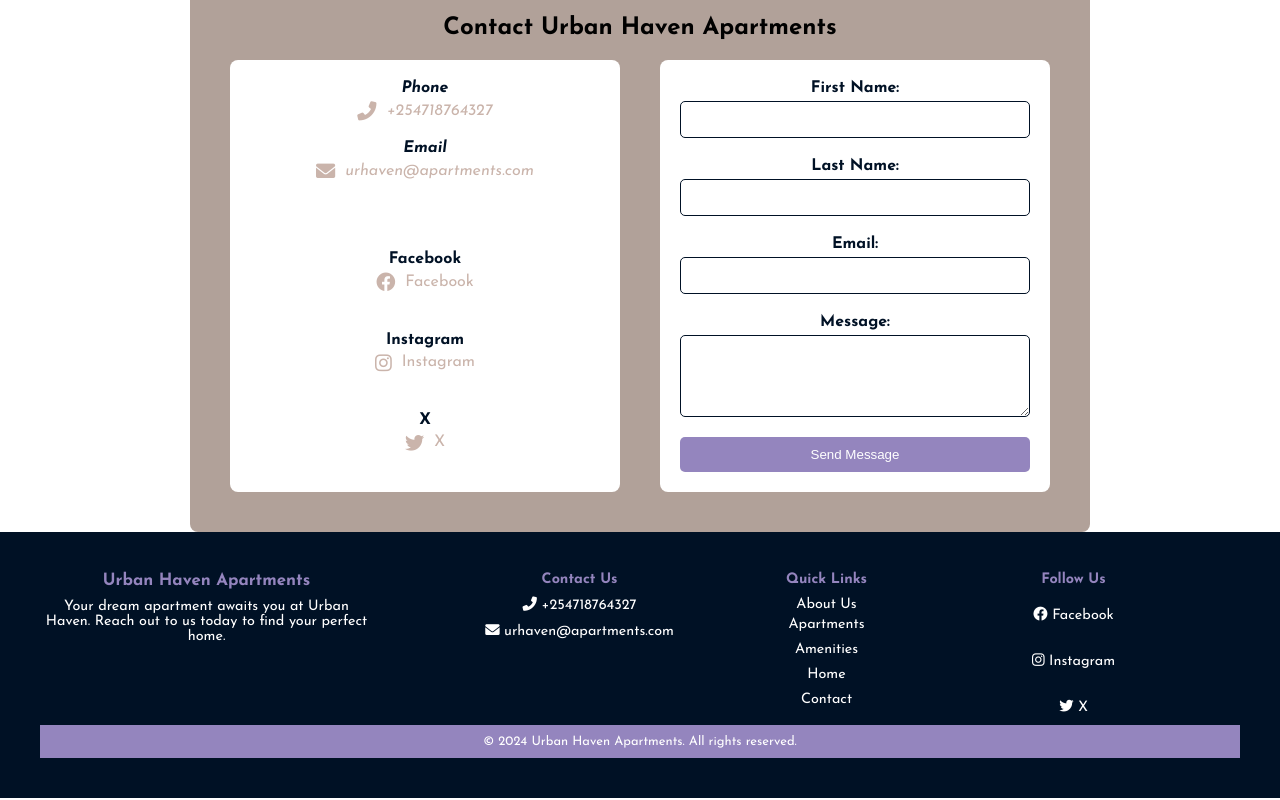
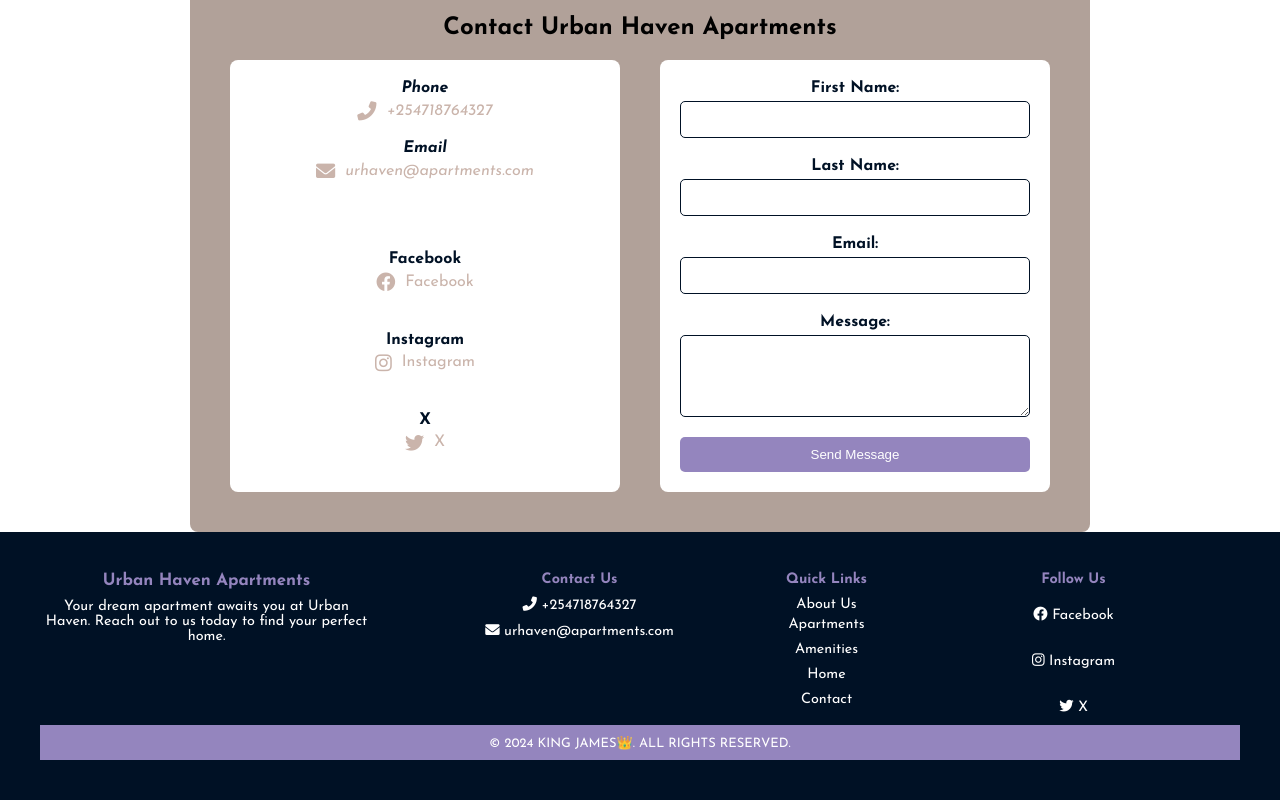
Before and after one commit to kingjames500/Urban-Haven-Apartment-Landing-Page, a website built with Vite: page index.html in a window 1280 px wide. Shown: the part 3166-3966 px from the top of the page. Built offline with nearby package versions, Linux system fonts and the light colour scheme; files whose address does not match are found by name.

Commit message:
adding my rights on the footer

```diff
--- a/index.html
+++ b/index.html
@@ -323,7 +323,7 @@
     </div>
 
     <div class="footer-bottom">
-      <p>&copy; 2024 Urban Haven Apartments. All rights reserved.</p>
+      <p>&copy; 2024 King james👑. All rights reserved.</p>
     </div>
   </footer>
 
--- a/style.css
+++ b/style.css
@@ -1,5 +1,7 @@
+/* urban haven styling section */
+
 @import url("https://fonts.googleapis.com/css2?family=Josefin+Sans:ital,wght@0,100..700;1,100..700&display=swap");
-/* urban haven styling section */
+
 * {
   padding: 0;
   margin: 0;
@@ -728,6 +730,7 @@ form button:hover {
     padding: 10px;
     text-align: center;
     font-size: 0.9em;
+    text-transform: uppercase;
 }
 
 .footer-links{
```
